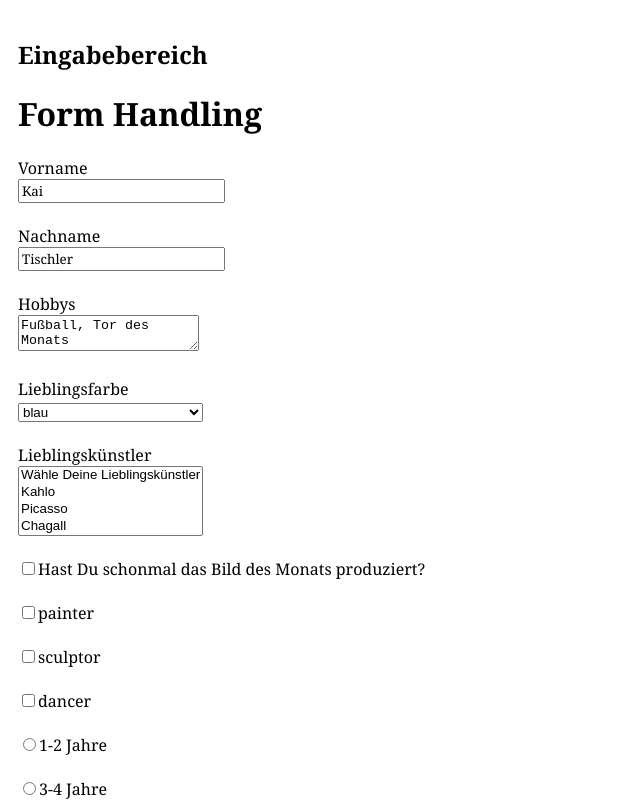
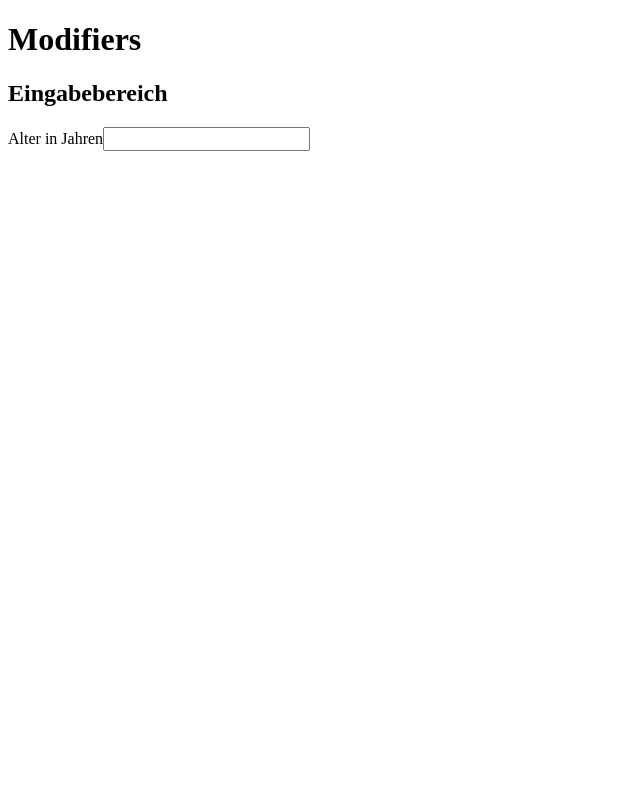
Before and after one commit to siggi-ai/Vue-Practice, a Vue app: page / in a window 1280 px wide. Shown: the top 801 px of the page, without its empty margins (0-640 px from the left). Built offline with nearby package versions, Linux system fonts and the light colour scheme.

Commit message:
new form for age

```diff
--- a/src/App.vue
+++ b/src/App.vue
@@ -1,195 +1,17 @@
 <template>
-  <div class="main">
+  <div>
+    <h1>Modifiers</h1>
     <h2>Eingabebereich</h2>
     <form v-on:submit="submitForm">
       <div>
-        <h1>Form Handling</h1>
-        <label class="label" for="firstName">
-          <span class="label-text">Vorname</span>
-        </label>
-        <br />
-        <input
-          type="text"
-          id="firstname"
-          v-model.trim="form.firstName"
-          placeholder="Vorname"
-          class="input input-bordered"
-        />
         <div>
-          <br />
-          <label class="label" for="lastName">
-            <span class="label-text">Nachname</span>
+          <label for="age">
+            <span>Alter in Jahren</span>
           </label>
-          <br />
-          <input
-            type="text"
-            id="lastname"
-            v-model="form.lastName"
-            placeholder="Nachname"
-            class="input input-bordered"
-          />
-        </div>
-        <div>
-          <br />
-          <label class="label" for="hobbies">
-            <span class="label-text">Hobbys</span>
-          </label>
-          <br />
-          <textarea
-            id="hobbies"
-            v-model="form.hobbies"
-            placeholder="Deine Hobbys"
-            class="input input-bordered"
-          />
-        </div>
-        <div>
-          <br />
-          <label class="label" for="color">
-            <span class="label-text">Lieblingsfarbe</span>
-          </label>
-          <br />
-          <select
-            id="color"
-            class="select select-bordered w-full"
-            v-model="form.color"
-          >
-            <option value="">Wähle Deine Lieblingsfarbe</option>
-            <option value="blue">blau</option>
-            <option value="red">rot</option>
-            <option value="green">grün</option>
-          </select>
-        </div>
-        <div>
-          <br />
-          <label class="label" for="favoriteArtists">
-            <span class="label-text">Lieblingskünstler</span>
-          </label>
-          <br />
-          <select
-            id="color"
-            class="select select-bordered w-full"
-            v-model="form.favoriteArtists"
-            multiple
-          >
-            <option value="">Wähle Deine Lieblingskünstler</option>
-            <option value="Kahlo">Kahlo</option>
-            <option value="Picasso">Picasso</option>
-            <option value="Chagall">Chagall</option>
-          </select>
-        </div>
-        <div>
-          <br />
-          <label class="label" for="favoriteArtists">
-            <input
-              type="checkbox"
-              id="picture"
-              v-model="form.pictureOfTheMonth"
-              true-value="ja"
-              false-value="nein"
-              class="checkbox"
-            />
-            <span class="label-text"
-              >Hast Du schonmal das Bild des Monats produziert?</span
-            >
-            <br />
-          </label>
-        </div>
-        <div>
-          <br />
-          <label class="label" for="typeArtists">
-            <input
-              type="checkbox"
-              id="painter"
-              v-model="form.type"
-              value="painter"
-              class="checkbox"
-            />
-            <span class="label-text">painter</span>
-            <br />
-          </label>
-        </div>
-        <div>
-          <br />
-          <label class="label" for="typeArtists">
-            <input
-              type="checkbox"
-              id="sculptor"
-              v-model="form.type"
-              value="sculptor"
-              class="checkbox"
-            />
-            <span class="label-text">sculptor</span>
-            <br />
-          </label>
-        </div>
-        <div>
-          <br />
-          <label class="label" for="typeArtists">
-            <input
-              type="checkbox"
-              id="dancer"
-              v-model="form.type"
-              value="dancer"
-              class="checkbox"
-            />
-            <span class="label-text">dancer</span>
-            <br />
-          </label>
-        </div>
-        <div>
-          <br />
-          <label class="label" for="active">
-            <input
-              type="radio"
-              id="years1-2"
-              v-model="form.yearsActive"
-              value="1 bis 2 Jahre"
-              class="radio"
-            />
-            <span class="label-text">1-2 Jahre</span>
-            <br />
-          </label>
-        </div>
-        <div>
-          <br />
-          <label class="label" for="active">
-            <input
-              type="radio"
-              id="years3-4"
-              v-model="form.yearsActive"
-              value="3 bis 4 Jahre"
-              class="radio"
-            />
-            <span class="label-text">3-4 Jahre</span>
-            <br />
-          </label>
-        </div>
-        <div>
-          <br />
-          <label class="label" for="active">
-            <input
-              type="radio"
-              id="years5"
-              v-model="form.yearsActive"
-              value="mehr als 4 Jahre"
-              class="radio"
-            />
-            <span class="label-text">mehr als 4 Jahre</span>
-            <br />
-          </label>
-        </div>
-        <br />
-        <div>
-          <button class="btn">Daten übermitteln</button>
+          <input type="text" id="age" v-model="form.age" />
         </div>
       </div>
     </form>
-    <h2>Ausgabebereich</h2>
-    <div>
-      <div v-for="(item, key, index) in form" :key="index">
-        {{ key }}: {{ item }}
-      </div>
-    </div>
   </div>
 </template>
 
@@ -199,14 +21,7 @@ export default {
   data() {
     return {
       form: {
-        firstName: "Kai",
-        lastName: "Tischler",
-        hobbies: "Fußball, Tor des Monats",
-        color: "blue",
-        favoriteArtists: ["Pablo Picasso"],
-        pictureOfTheMonth: false,
-        type: [],
-        yearsActive: "",
+        age: null,
       },
     };
   },
```
